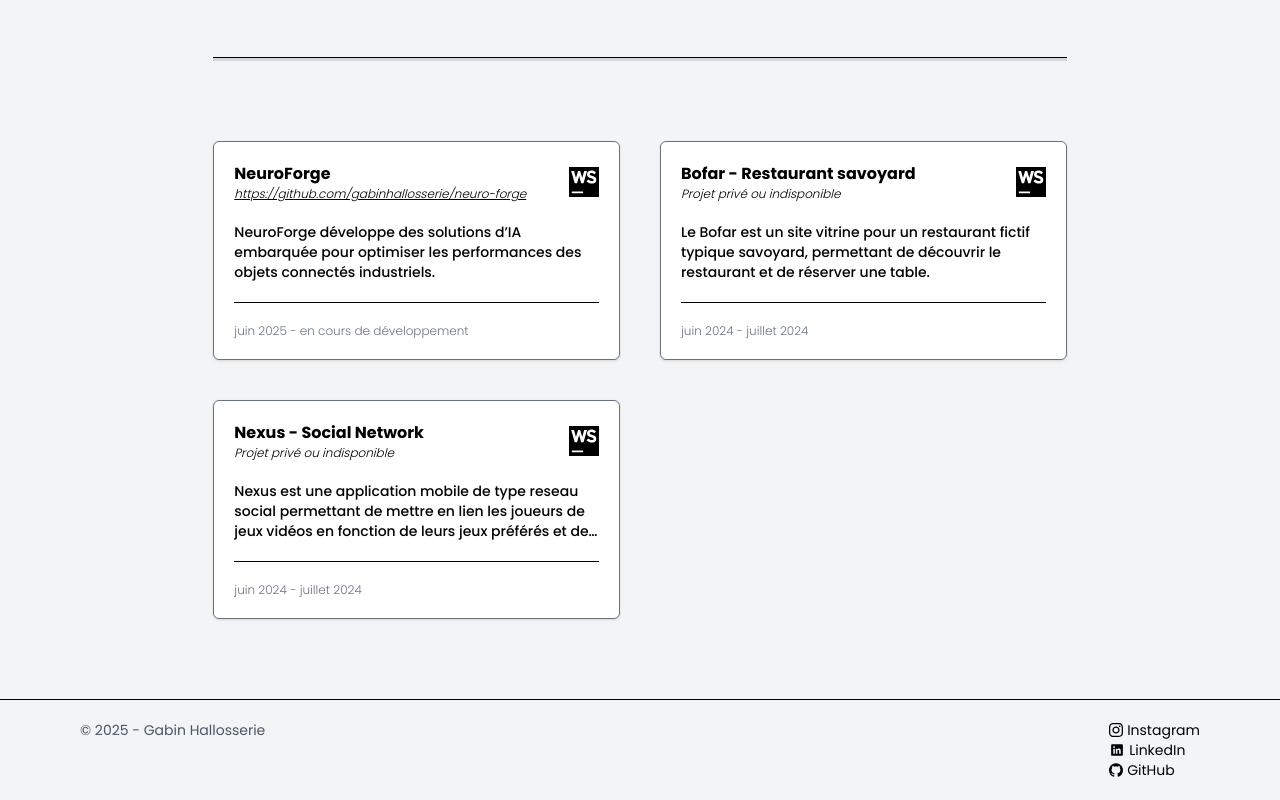
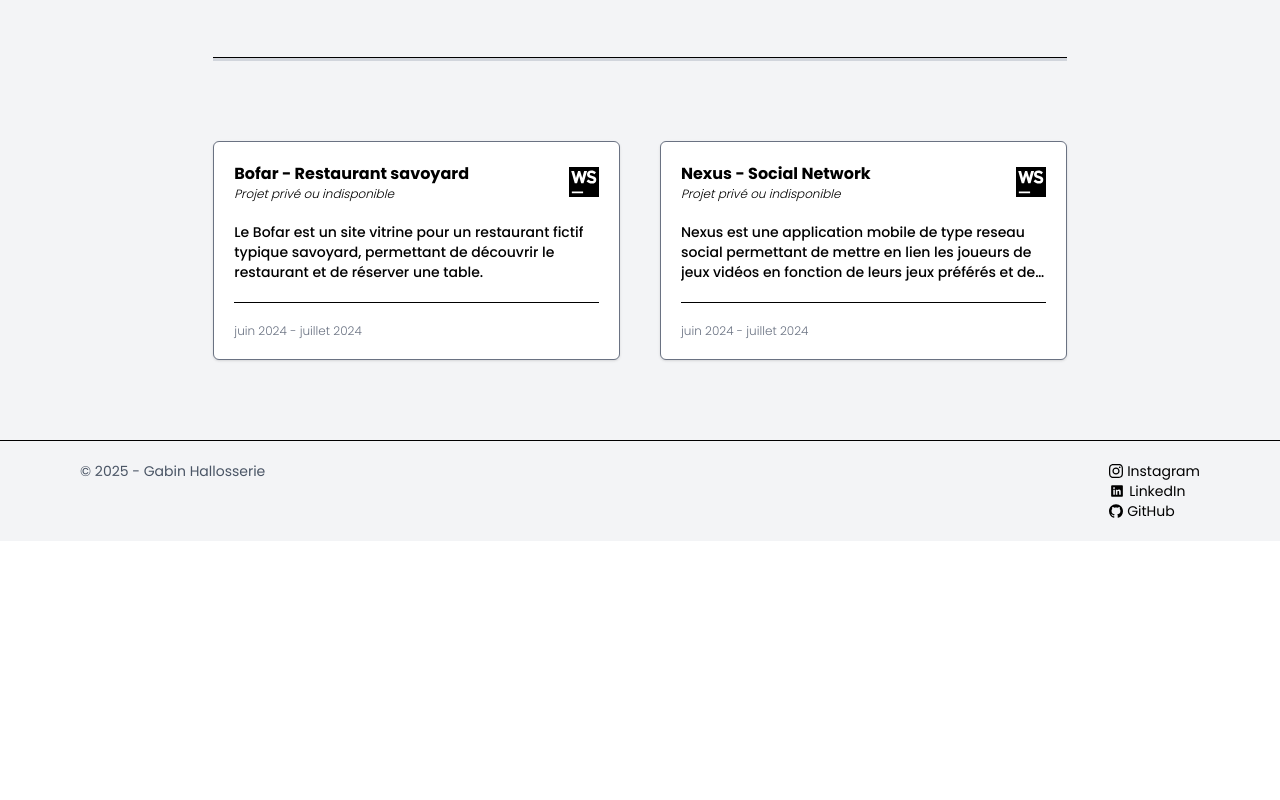
Before and after one commit to gabinhallosserie/portfolio, a Next.js app: page / in a window 1280 px wide. Shown: the part 999-1799 px from the top of the page. After the commit the page ends 1540 px from the top, so only its background shows below. Built offline with nearby package versions, Linux system fonts and the light colour scheme.

Commit message:
v1.0: delete neuroforge link

```diff
--- a/components/Projects.js
+++ b/components/Projects.js
@@ -3,13 +3,6 @@ import Link from "next/link";
 
 export default function Projects() {
     const projects = [
-        {
-            name: "NeuroForge",
-            description: "NeuroForge développe des solutions d’IA embarquée pour optimiser les performances des objets connectés industriels.",
-            link: "https://github.com/gabinhallosserie/neuro-forge",
-            logo: "/assets/logos/webstorm.svg",
-            date: "juin 2025 - en cours de développement"
-        },
         {
             name: "Bofar - Restaurant savoyard",
             description: "Le Bofar est un site vitrine pour un restaurant fictif typique savoyard, permettant de découvrir le restaurant et de réserver une table.",
```
